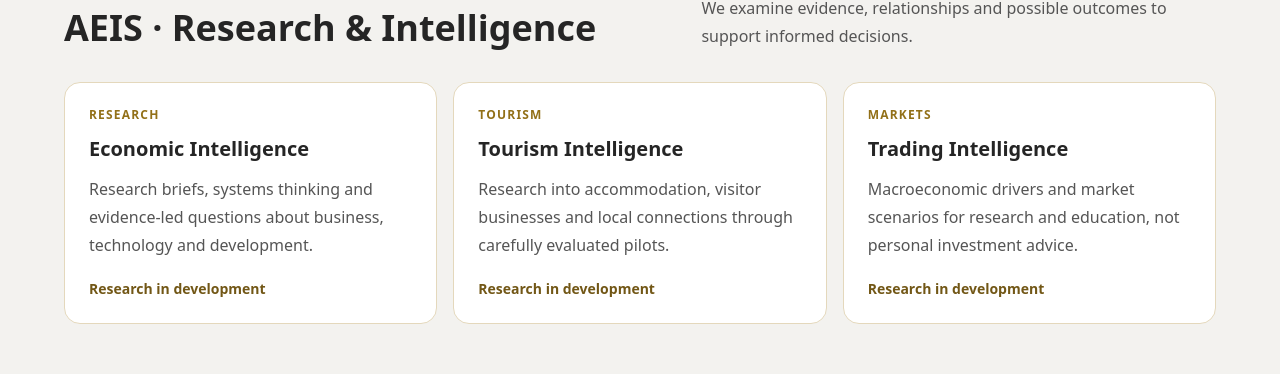
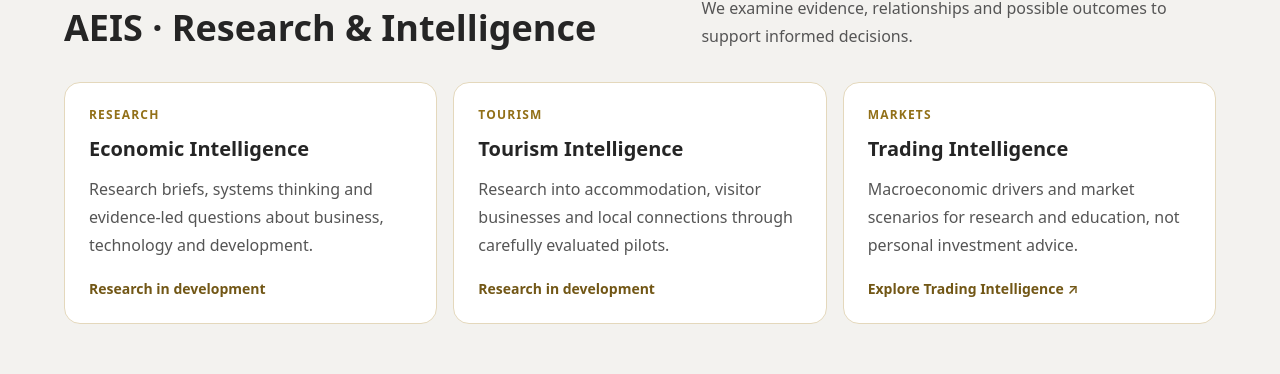
Before and after one commit to oswaldodeal/angolalab-restaurants, a Next.js app: page /en in a window 1280 px wide. Shown: the part 2844-3218 px from the top of the page. Built offline with nearby package versions, Linux system fonts and the light colour scheme.

Commit message:
Link English Trading Intelligence card to A2 trading page

```diff
--- a/app/en/page.tsx
+++ b/app/en/page.tsx
@@ -57,7 +57,7 @@ export default function EcosystemHomePage() {
     <div className="mt-8 grid gap-4 md:grid-cols-3">
      <article className="rounded-2xl border border-[#e4d8bc] bg-white p-6"><p className="text-xs font-bold uppercase tracking-widest text-[#927018]">Research</p><h3 className="mt-3 text-xl font-bold">Economic Intelligence</h3><p className="mt-3 leading-7 text-[#555]">Research briefs, systems thinking and evidence-led questions about business, technology and development.</p><p className="mt-5 text-sm font-semibold text-[#725716]">Research in development</p></article>
 <article className="rounded-2xl border border-[#e4d8bc] bg-white p-6"><p className="text-xs font-bold uppercase tracking-widest text-[#927018]">Tourism</p><h3 className="mt-3 text-xl font-bold">Tourism Intelligence</h3><p className="mt-3 leading-7 text-[#555]">Research into accommodation, visitor businesses and local connections through carefully evaluated pilots.</p><p className="mt-5 text-sm font-semibold text-[#725716]">Research in development</p></article>
-<article className="rounded-2xl border border-[#e4d8bc] bg-white p-6"><p className="text-xs font-bold uppercase tracking-widest text-[#927018]">Markets</p><h3 className="mt-3 text-xl font-bold">Trading Intelligence</h3><p className="mt-3 leading-7 text-[#555]">Macroeconomic drivers and market scenarios for research and education, not personal investment advice.</p><p className="mt-5 text-sm font-semibold text-[#725716]">Research in development</p></article>
+<a href="https://angolalab-63iw-gvl1bif07-oswaldodeal-s-projects.vercel.app/trading" className="block rounded-2xl border border-[#e4d8bc] bg-white p-6 transition-colors hover:border-[#927018] hover:bg-[#fffcf4] focus-visible:outline-2 focus-visible:outline-offset-2 focus-visible:outline-[#927018]" aria-label="Open Trading Intelligence on AEIS"><p className="text-xs font-bold uppercase tracking-widest text-[#927018]">Markets</p><h3 className="mt-3 text-xl font-bold">Trading Intelligence</h3><p className="mt-3 leading-7 text-[#555]">Macroeconomic drivers and market scenarios for research and education, not personal investment advice.</p><p className="mt-5 text-sm font-semibold text-[#725716]">Explore Trading Intelligence ↗</p></a>
     </div>
    </div>
   </section>
```
